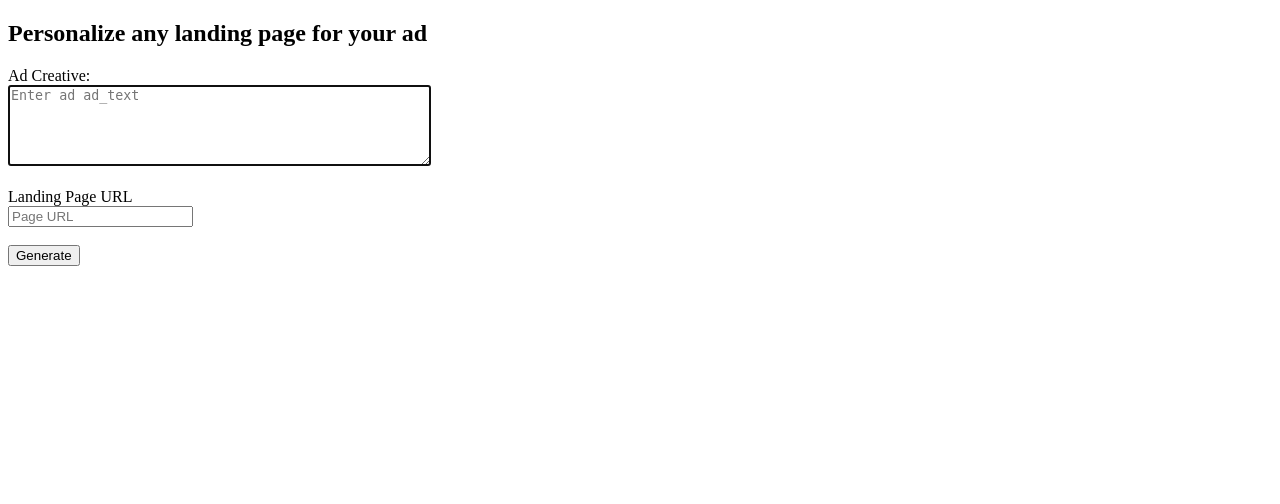
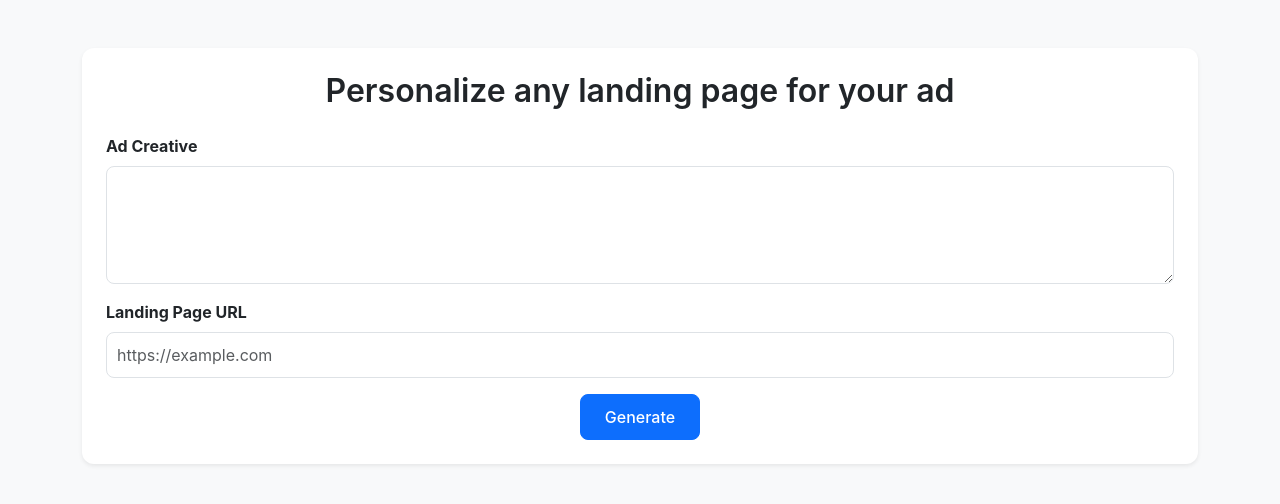
Before and after one commit to rahullpanditaa/ai-landing-page-personalizer, a Flask app: page / in a window 1280 px wide. Shown: the top 504 px of the page. Run offline with Flask 3, Linux system fonts and the light colour scheme.

Commit message:
add some styling

```diff
--- /dev/null
+++ b/static/styles.css
@@ -0,0 +1,33 @@
+body {
+    background-color: #f8f9fa;
+    font-family: -apple-system, BlinkMacSystemFont, "Segoe UI", Roboto, sans-serif;
+}
+
+.card {
+    border-radius: 12px;
+    border: none;
+}
+
+h2 {
+    font-weight: 600;
+}
+
+.form-control {
+    border-radius: 8px;
+    padding: 10px;
+}
+
+.btn-primary {
+    border-radius: 8px;
+    padding: 10px 20px;
+    font-weight: 500;
+}
+
+.btn-primary:hover {
+    background-color: #0b5ed7;
+}
+
+textarea:focus,
+input:focus {
+    box-shadow: 0 0 0 0.15rem rgba(13, 110, 253, 0.25);
+}
--- a/templates/index.html
+++ b/templates/index.html
@@ -5,19 +5,42 @@
 {% endblock %}
 
 {% block body %}
-    <h2>Personalize any landing page for your ad</h2>
-    <form action="/generate" method="post">
-        <label>Ad Creative:</label>
-        <br>
-        <textarea name="ad_text" rows="5" cols="50" placeholder="Enter ad ad_text" autofocus autocomplete="off" required></textarea>
-        <br><br>
 
-        <label>Landing Page URL</label>
-        <br>
-        <input name="url" type="url" placeholder="Page URL" autocomplete="off" required>
-        <br><br>
+<div class="container mt-5">
+    <div class="card shadow-sm p-4">
+        <h2 class="mb-4 text-center">Personalize any landing page for your ad</h2>
 
-        <button type="submit">Generate</button>
-    </form>
+        <form action="/generate" method="post">
+
+            <div class="mb-3">
+                <label class="form-label"><strong>Ad Creative</strong></label>
+                <textarea
+                    class="form-control"
+                    name="ad_text"
+                    rows="4"
+                    placeholder="Enter ad text..."
+                    required>
+                </textarea>
+            </div>
+
+            <div class="mb-3">
+                <label class="form-label"><strong>Landing Page URL</strong></label>
+                <input
+                    class="form-control"
+                    name="url"
+                    type="url"
+                    placeholder="https://example.com"
+                    required>
+            </div>
+
+            <div class="text-center">
+                <button type="submit" class="btn btn-primary px-4">
+                    Generate
+                </button>
+            </div>
+
+        </form>
+    </div>
+</div>
 
 {% endblock %}
--- a/templates/layout.html
+++ b/templates/layout.html
@@ -2,7 +2,11 @@
 
 <html lang="en">
     <head>
+        <meta charset="utf-8">
+        <meta name="viewport" content="width=device-width, initial-scale=1">
         <title>{% block title %}{% endblock %}</title>
+        <link href="https://cdn.jsdelivr.net/npm/bootstrap@5.3.8/dist/css/bootstrap.min.css" rel="stylesheet" integrity="sha384-sRIl4kxILFvY47J16cr9ZwB07vP4J8+LH7qKQnuqkuIAvNWLzeN8tE5YBujZqJLB" crossorigin="anonymous">
+        <link rel="stylesheet" href="../static/styles.css">
     </head>
     <body>
         {% block body %}{% endblock %}
```
